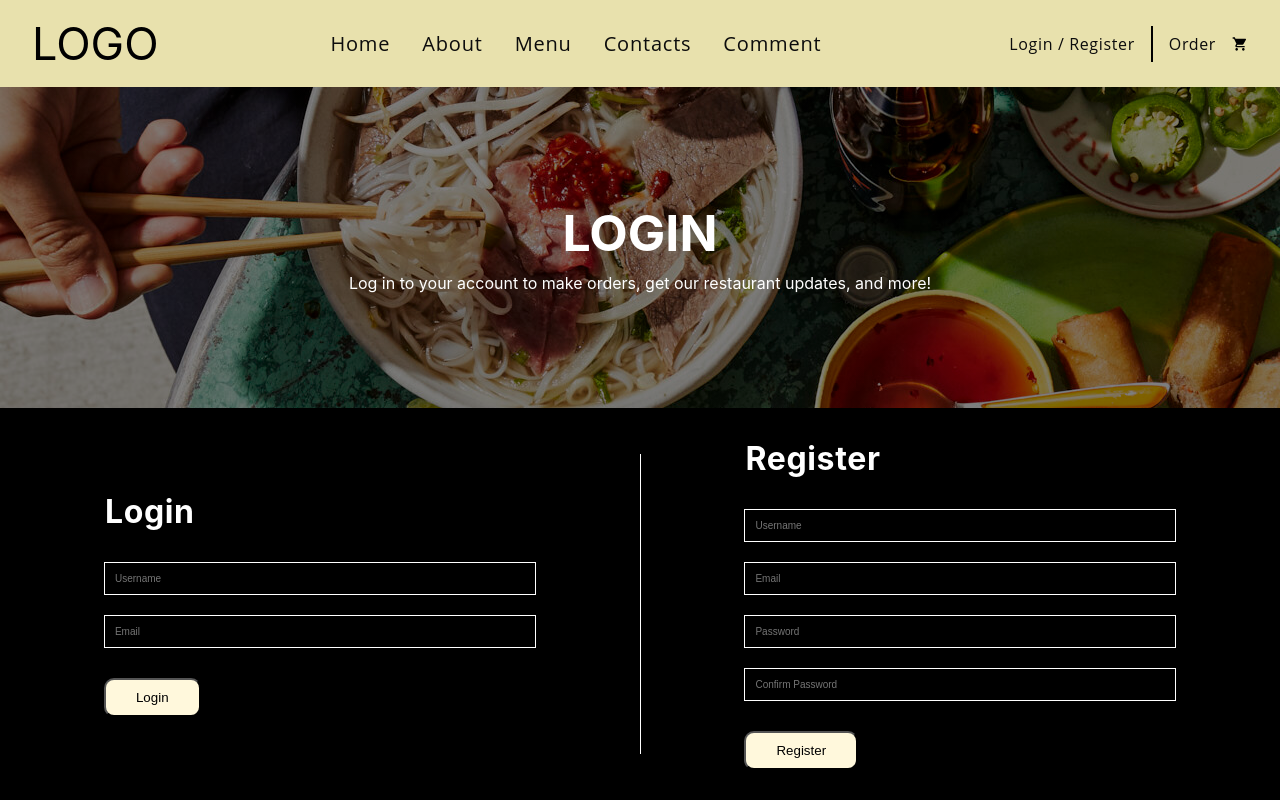
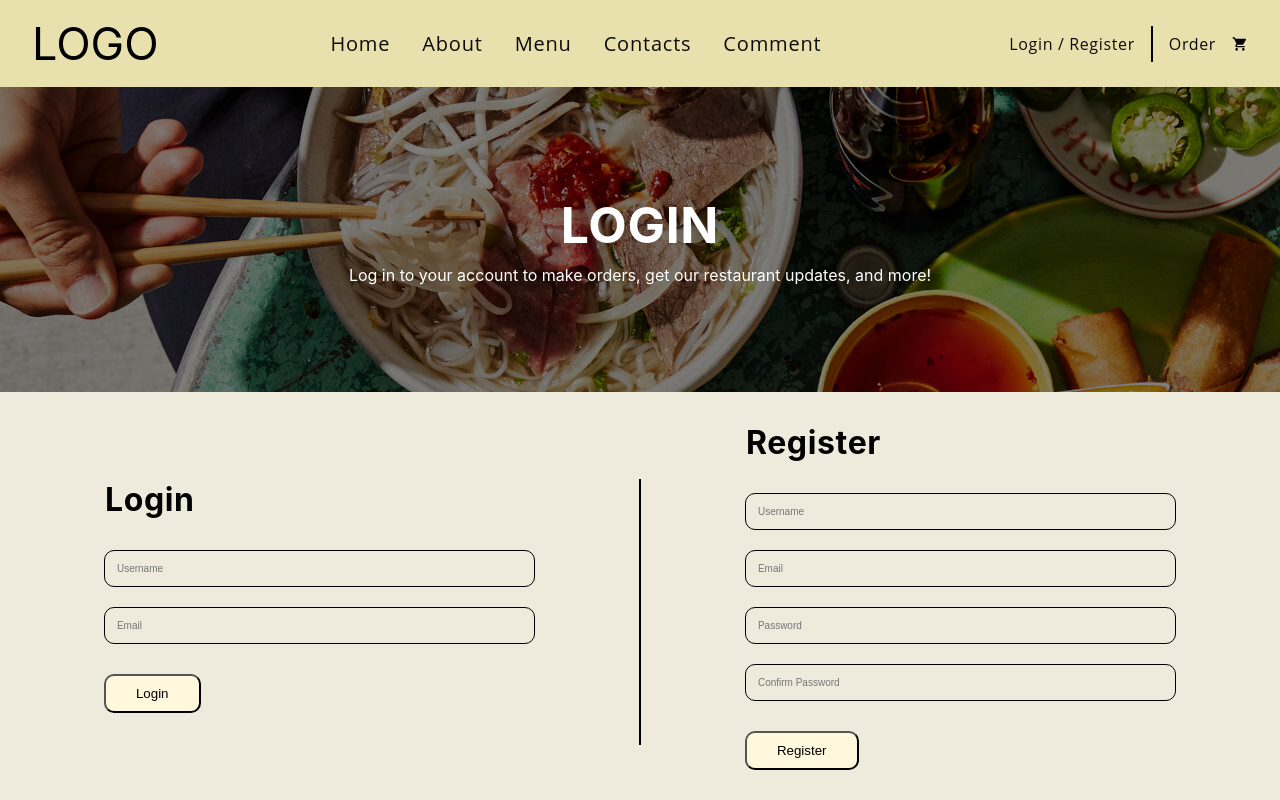
Before and after one commit to H13062/Project3444, a React (Create React App) app: page /login in a window 1280 px wide. Built offline with nearby package versions, Linux system fonts and the light colour scheme.

Commit message:
Changed the color theme for all of the current pages

```diff
--- a/src/pages/About/aboutus.css
+++ b/src/pages/About/aboutus.css
@@ -28,7 +28,7 @@
     flex-direction: row;
     align-items: center;
     height: 100%;
-    background-color: black;
+    background-color: rgb(238, 235, 221);
     padding: 3rem 0;
 }
 
@@ -46,16 +46,17 @@
 
 .app__aboutus-content_p p{
     font-size: 18px;
-    color: white;
+    color: black;
 }
 
 .app__aboutus-content_img img{
     width: 95%;
-    border-radius: 5px;
+    border-radius: 10px;
+    box-shadow: 4px 4px 10px 0 rgba(63, 55, 7, 0.5);
 }
 
 .about-dash{
-    width: 1px;
+    width: 3px;
     height: 300px;
-    background-color: white;
+    background-color: black;
 }
--- a/src/pages/Comment/comment.css
+++ b/src/pages/Comment/comment.css
@@ -32,7 +32,7 @@
     flex-direction: row;
     align-items: center;
     height: 100%;
-    background-color: black;
+    background-color: rgb(238, 235, 221);
     padding: 3rem;
 }
 
@@ -52,8 +52,10 @@
     padding-top: 10px;
     margin-bottom: 2rem;
     background-color: rgba(0, 0, 0, 0);
-    border: 1px solid white;;
-    color: white;
+    border: 1px solid black;
+    border-radius: 10px;
+    color: black;
+    resize: none;
 }
 
 .app__comment-field_input button{
@@ -71,7 +73,7 @@
 }
 
 .comment-dash{
-    width: 1px;
+    width: 2px;
     height: 300px;
-    background-color: white;
+    background-color: black;
 }
--- a/src/pages/Contact/contact.css
+++ b/src/pages/Contact/contact.css
@@ -46,9 +46,9 @@
 .app__contact-content_work{
     display: flex;
     flex-direction: row;
-    justify-content: space-around;
+    justify-content: space-evenly;
     align-items: flex-start;
-    padding: 2rem;
+    padding: 1rem 0;
 }
 
 .app__contact-content_phonemail{
@@ -94,5 +94,22 @@
     justify-content: space-evenly;
     align-items: center;
     padding: 0 42%;
+    line-height: 65px;
+}
+
+.app__contact-content_icons > div{
     font-size: 30px;
+    transition: 0.2s ease;
 }
+
+.app__contact-content_icons > div:hover{
+    cursor: pointer;
+    font-size: 45px;
+}
+
+.dash{
+    margin-top: 2rem;
+    width: 2px;
+    min-height: 65%;
+    background-color: black;
+}
--- a/src/pages/Contact/contact.js
+++ b/src/pages/Contact/contact.js
@@ -33,6 +33,7 @@ const contact = () => {
                         <p>example@email.com</p>
                     </div>
                 </div>
+                <div className='dash'/>
                 <div className='app__contact-content_location'>
                     <div className='location'>
                         <IoLocationSharp style={{fontSize: '25px'}}/>
@@ -41,6 +42,7 @@ const contact = () => {
                     <p>123 Sample St, City1, State1, 00000</p><br></br>
                     <p>456 Example St, City2, State2, 99999</p>
                 </div>
+                <div className='dash'/>
                 <div className='app__contact-content_hour'>
                     <div className='hour'>
                         <IoTimeSharp style={{fontSize: '25px'}} />
@@ -51,9 +53,9 @@ const contact = () => {
                 </div>
             </div>
             <div className='app__contact-content_icons'>
-                <BsInstagram />
-                <BsTwitter />
-                <BsFacebook />
+                <div><BsInstagram /></div>
+                <div><BsTwitter /></div>
+                <div><BsFacebook /></div>
             </div>
         </div>
     </div>
--- a/src/pages/Home/Home.css
+++ b/src/pages/Home/Home.css
@@ -73,7 +73,7 @@
 }
 
 .hdash{
-    width: 1px;
+    width: 2px;
     height: 3rem;
     background-color: rgba(232, 225, 173, 1);
     z-index: 11;
--- a/src/pages/Menu/Menu.css
+++ b/src/pages/Menu/Menu.css
@@ -58,6 +58,8 @@
     margin-right: 3rem;
     scroll-snap-align: start;
     scroll-margin: 0 3rem;
+    box-shadow: 0px 2px 4px 0 rgba(63, 55, 7, 0.5);
+    border-radius: 10px;
 }
 
 .app__menu-img_card > div{
--- a/src/pages/Menu/Menu.js
+++ b/src/pages/Menu/Menu.js
@@ -5,7 +5,7 @@ import {Navbar} from "../../component"
 
 const Menu = () => {
 
-    const imageList = [images.pho, images.hotpot, images.tk, images.ct, images.bb, images.bm, images.bc, images.roll];
+    const imageList = [images.pho, images.tk, images.bb, images.bm, images.bc, images.roll, images.hotpot, images.ct];
     const dataList = {data};
     return (
     <>
--- a/src/pages/Register/register.css
+++ b/src/pages/Register/register.css
@@ -1,7 +1,7 @@
 .login-page{
     display: flex;
     flex-direction: column;
-    background-color: black;
+    background-color: rgb(238, 235, 221);
     height: 100%;
 }
 .login-registration{
@@ -29,6 +29,7 @@
 .login-header h1{
     font-size: 50px;
     margin-bottom: 0;
+    letter-spacing: 0.04rem;
 }
 
 .login-header p{
@@ -45,14 +46,8 @@
     z-index: 1;
   }
 
-  /* Control the left side */
-  .left {
-    background-color: black;
-  }
-
-  /* Control the right side */
-  .right {
-    background-color: black;
+  .left, .right {
+    background-color: rgb(238, 235, 221);
   }
 
  /* If you want the content centered horizontally and vertically */
@@ -118,7 +113,7 @@
 .header h2{
     text-align: center;
     font-size: 200%;
-    color:white;
+    color:black;
     letter-spacing: 0.04rem;
     margin: 1px;
 }
@@ -134,16 +129,17 @@
 
 .form-body input{
     width: 100%;
-    background-color: rgba(0,0,0,0.5);
-    border: 1px solid white;
-    padding: 10px;
+    background-color: rgb(238, 235, 221);
+    border: 1px solid black;
+    padding: 12px;
     font-size: x-small;
+    border-radius: 10px;
 }
 
 .dash{
-    width: 1px;
+    width: 2px;
     min-height: 300px;
-    background-color: white;
+    background-color: black;
 }
 
 .btn{
--- a/src/pages/Register/register.js
+++ b/src/pages/Register/register.js
@@ -30,11 +30,11 @@ const Register = () =>  {
                                 <div className="form-body">
                                     <div className="username">
 
-                                        <input className="form__input" type="text" id="username" placeholder="Username"/>
+                                        <input className="form__input" type="text" id="username" required placeholder="Username"/>
                                     </div>
                                         <div className="email">
 
-                                            <input  type="email" id="email" className="form__input" placeholder="Email"/>
+                                            <input  type="email" id="email" className="form__input" required placeholder="Email"/>
                                         </div>
                                     </div>
 
@@ -56,19 +56,19 @@ const Register = () =>  {
                                 <div className="form-body">
                                     <div className="username">
 
-                                        <input className="form__input" type="text" id="username" placeholder="Username"/>
+                                        <input className="form__input" type="text" id="username" required placeholder="Username"/>
                                     </div>
                                     <div className="email">
 
-                                        <input  type="email" id="email" className="form__input" placeholder="Email"/>
+                                        <input  type="email" id="email" className="form__input" required placeholder="Email"/>
                                     </div>
                                     <div className="password">
 
-                                        <input className="form__input" type="password"  id="password" placeholder="Password"/>
+                                        <input className="form__input" type="password"  id="password" required placeholder="Password"/>
                                     </div>
                                     <div className="confirm-password">
 
-                                        <input className="form__input" type="password" id="confirmPassword" placeholder="Confirm Password"/>
+                                        <input className="form__input" type="password" id="confirmPassword" required placeholder="Confirm Password"/>
                                     </div>
                                 </div>
                                 <div class="footer">
```
